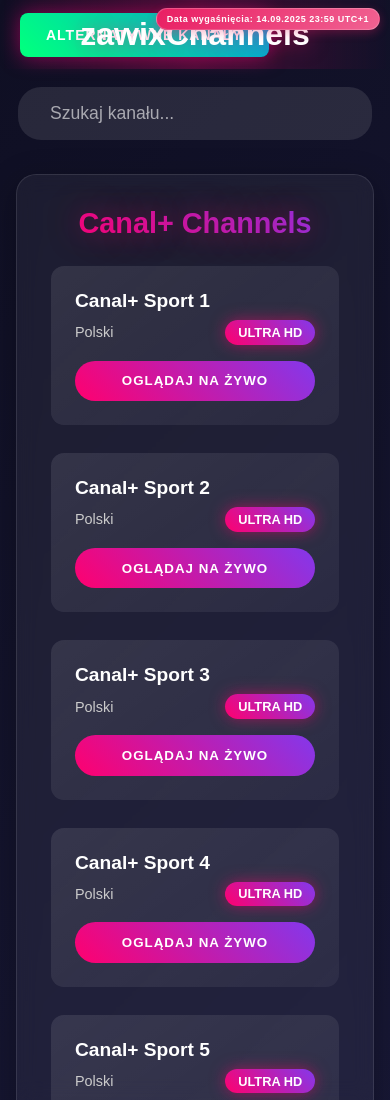
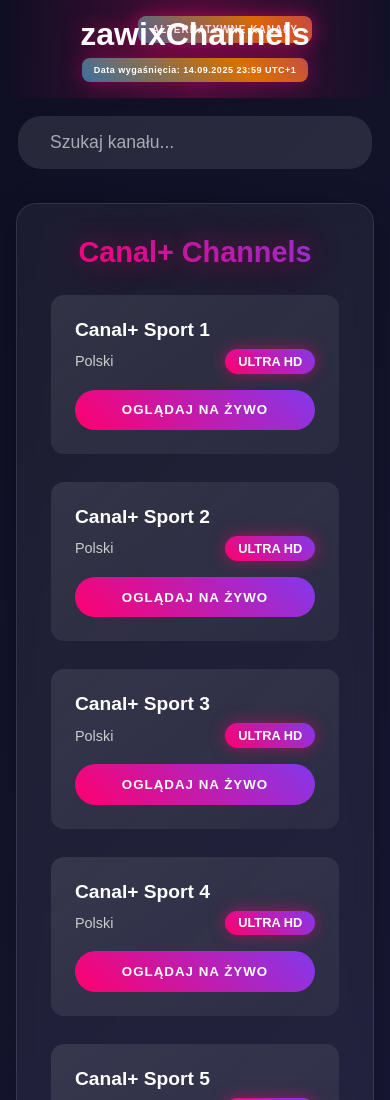
Before and after one commit to zawixmc/zawixChannels, a website: page index.html in a window 390 px wide. Shown: the top 1100 px of the page. Drawn offline with Linux system fonts and the light colour scheme.

Commit message:
PERFORMANCE

```diff
--- a/index.html
+++ b/index.html
@@ -7,13 +7,13 @@
     <link rel="stylesheet" href="styles.css">
 </head>
 <body>
-    <div class="expiry-notice">
-        Data wygaśnięcia: 14.09.2025 23:59 UTC+1
-    </div>
     <div class="main-view" id="mainView">
         <div class="header">
+            <button class="alt-channels-btn" id="altChannelsBtn" onclick="toggleChannelSource()">ALTERNATYWNE KANAŁY</button>
             <h1>zawixChannels</h1>
-            <button class="alt-channels-btn" id="altChannelsBtn" onclick="toggleChannelSource()">ALTERNATYWNE KANAŁY</button>
+            <div class="expiry-notice">
+                Data wygaśnięcia: 14.09.2025 23:59 UTC+1
+            </div>
         </div>
         <div class="container">
             <div class="search-container">
--- a/styles.css
+++ b/styles.css
@@ -293,43 +293,50 @@
 }
 
 .expiry-notice {
-    position: fixed;
-    top: 15px;
-    right: 20px;
-    background: linear-gradient(135deg, #e91e63, #f06292);
+    position: absolute;
+    right: 30px;
+    background: linear-gradient(45deg, #00d970, #0070d9, #d97000, #9d00d9, #d9d900);
+    background-size: 400% 400%;
     color: white;
-    padding: 8px 15px;
-    border-radius: 20px;
+    padding: 12px 15px;
+    border-radius: 8px;
     font-size: 12px;
     font-weight: 600;
-    box-shadow: 0 3px 10px rgba(233, 30, 99, 0.3);
+    box-shadow: 0 0 20px rgba(217, 0, 112, 0.5);
     z-index: 9999;
-    border: 1px solid rgba(255, 255, 255, 0.2);
+    border: 2px solid transparent;
     backdrop-filter: blur(5px);
     -webkit-backdrop-filter: blur(5px);
     transition: all 0.3s ease;
     user-select: none;
     letter-spacing: 0.5px;
+    animation: gradientShift 3s ease infinite;
 }
-
 .expiry-notice:hover {
-    transform: scale(1.05);
-    box-shadow: 0 5px 15px rgba(233, 30, 99, 0.4);
+    transform: scale(1.05) translateY(-2px);
+    box-shadow: 0 8px 30px rgba(217, 0, 112, 0.8);
+    animation: gradientShift 1.5s ease infinite;
 }
 
 .header {
     position: relative;
     display: flex;
-    justify-content: center;
     align-items: center;
-    padding: 1rem;
+    padding: 2rem 0;
+}
+
+.header h1 {
+    position: absolute;
+    left: 50%;
+    transform: translateX(-50%);
+    margin: 0;
 }
 
 .alt-channels-btn {
-    position: absolute;
-    left: 20px;
+	left: 30px;
+    position: relative;
     padding: 12px 24px;
-    background: linear-gradient(45deg, #ff0080, #00ff80, #0080ff, #ff8000);
+    background: linear-gradient(45deg, #00d970, #0070d9, #d97000, #9d00d9, #d9d900);
     background-size: 400% 400%;
     border: 2px solid transparent;
     border-radius: 8px;
@@ -342,14 +349,13 @@
     transition: all 0.3s ease;
     animation: gradientShift 3s ease infinite;
     box-shadow: 0 0 20px rgba(255, 0, 128, 0.5);
+    display: inline-block;
 }
-
 .alt-channels-btn:hover {
     transform: scale(1.05) translateY(-2px);
     box-shadow: 0 8px 30px rgba(255, 0, 128, 0.8);
-    animation: gradientShift 0.5s ease infinite;
+    animation: gradientShift 1.5s ease infinite;
 }
-
 .alt-channels-btn:active {
     transform: scale(0.98);
     box-shadow: 0 2px 10px rgba(255, 0, 128, 0.6);
@@ -365,8 +371,28 @@
     .expiry-notice {
         font-size: 10px;
         padding: 6px 12px;
-        top: 10px;
-        right: 15px;
+    }
+
+    .header {
+        flex-direction: column;
+        gap: 15px;
+        padding: 1rem;
+    }
+
+    .header h1 {
+        order: 1;
+        margin-bottom: 0;
+    }
+
+    .alt-channels-btn {
+        order: 2;
+        font-size: 12px;
+        padding: 8px 16px;
+    }
+
+    .expiry-notice {
+        order: 3;
+        position: static;
     }
 }
 
@@ -374,8 +400,11 @@
     .expiry-notice {
         font-size: 9px;
         padding: 5px 10px;
-        top: 8px;
-        right: 10px;
+    }
+
+    .alt-channels-btn {
+        font-size: 10px;
+        padding: 6px 12px;
     }
 }
 
```
Also changed, not shown: vercel.json.
